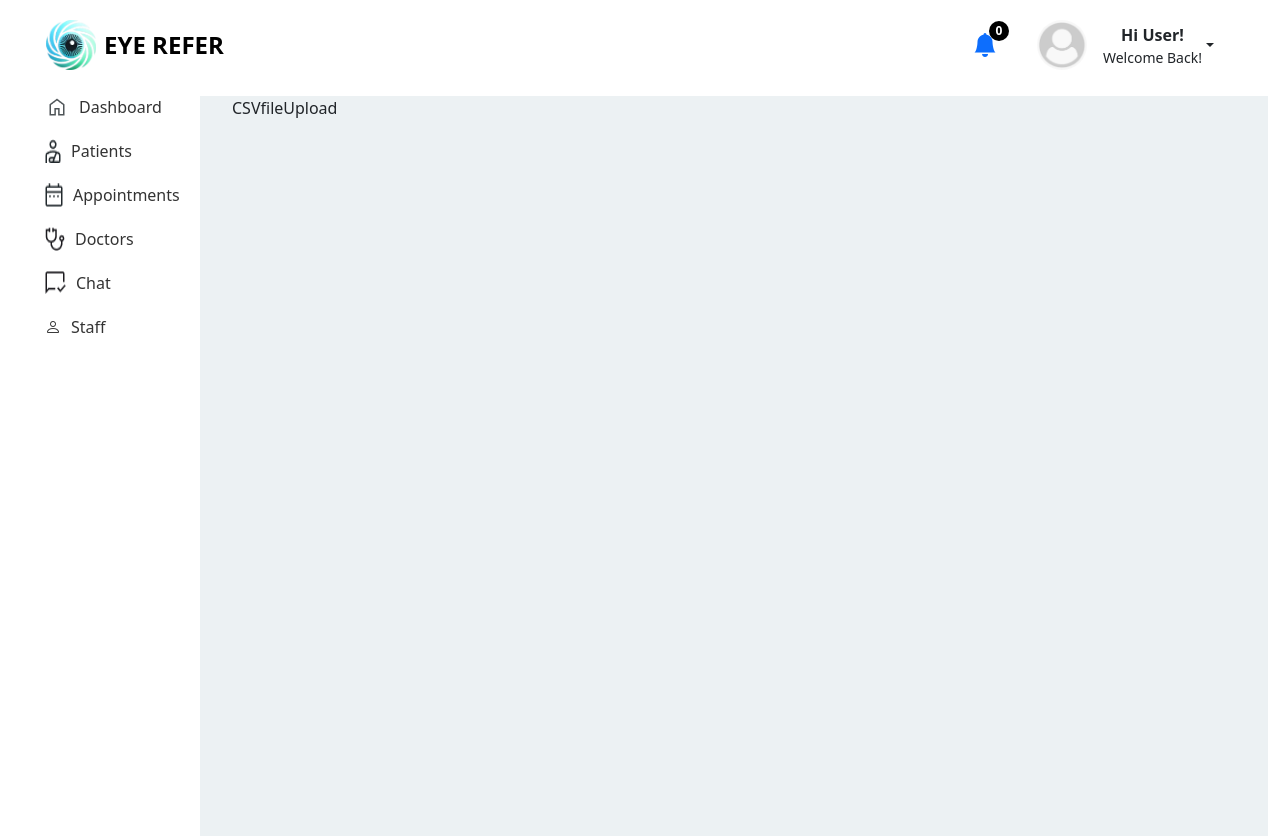
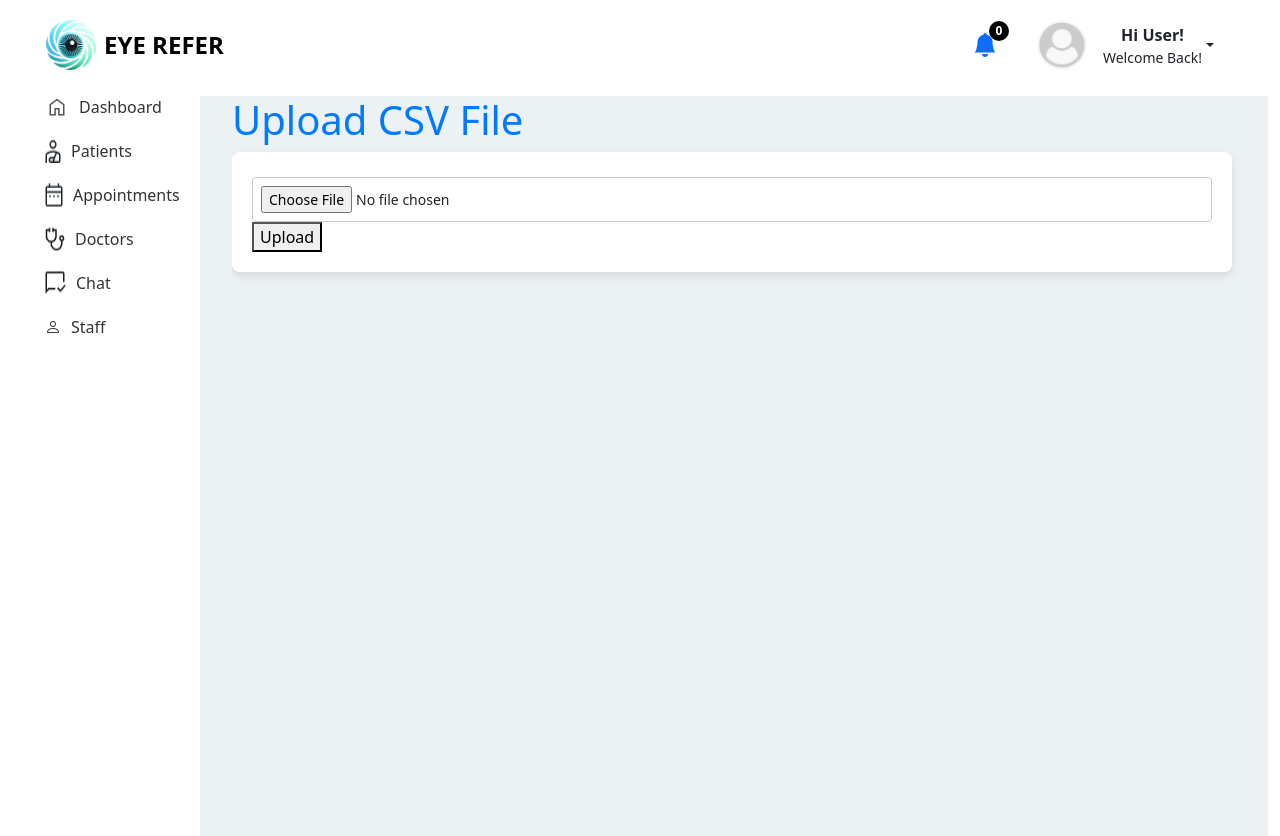
Before and after one commit to bdsdirect-sdm/kirti_malik, a React (Create React App) app in the folder frontend/: page /csvFileUpload in a window 1280 px wide. Built offline with nearby package versions, Linux system fonts and the light colour scheme; no server answers; sample sign-in values are in the browser's storage.

Commit message:
added frontend for csv

```diff
--- a/frontend/src/components/CSVfileUpload.tsx
+++ b/frontend/src/components/CSVfileUpload.tsx
@@ -1,9 +1,72 @@
-import React from 'react'
+import React, { useState } from 'react';
+import axios from 'axios';
+import config from '../config';
 
-const CSVfileUpload = () => {
+const CSVfileUpload: React.FC = () => {
+  const [file, setFile] = useState<File | null>(null);
+  const [error, setError] = useState<string>('');
+  const [message, setMessage] = useState<string>('');
+
+
+  const handleFileChange = (event: React.ChangeEvent<HTMLInputElement>) => {
+    if (event.target.files) {
+      const selectedFile = event.target.files[0];
+      setFile(selectedFile);
+    }
+  };
+
+
+  const handleUpload = async (event: React.FormEvent) => {
+    event.preventDefault();
+
+    if (!file) {
+      setError('Please select a file to upload.');
+      return;
+    }
+
+    const formData = new FormData();
+    formData.append('csv', file);
+
+    try {
+
+      const response = await axios.post(`${config.BASE_URL}/uploadCSV`, formData, {
+        headers: {
+          'Content-Type': 'multipart/form-data',
+        },
+      });
+
+
+      setMessage('CSV file uploaded and processed successfully!');
+      setError('');
+      console.log('Data:', response.data);
+    } catch (error) {
+
+      setMessage('');
+      setError('Error uploading file. Please try again.');
+      console.error('Error uploading CSV:', error);
+    }
+  };
+
   return (
-    <div>CSVfileUpload</div>
-  )
-}
+    <div>
+      <h1>Upload CSV File</h1>
+
+      <form onSubmit={handleUpload}>
+        <div>
+          <input
+            type="file"
+            accept=".csv"
+            onChange={handleFileChange}
+          />
+        </div>
+
+        <button type="submit">Upload</button>
+      </form>
+
+      {error && <div style={{ color: 'red' }}>{error}</div>}
+      {message && <div style={{ color: 'green' }}>{message}</div>}
+    </div>
+  );
+};
 
 export default CSVfileUpload;
```
Also changed, not shown: 1 other file (tests, documents, lock files or other folders).
